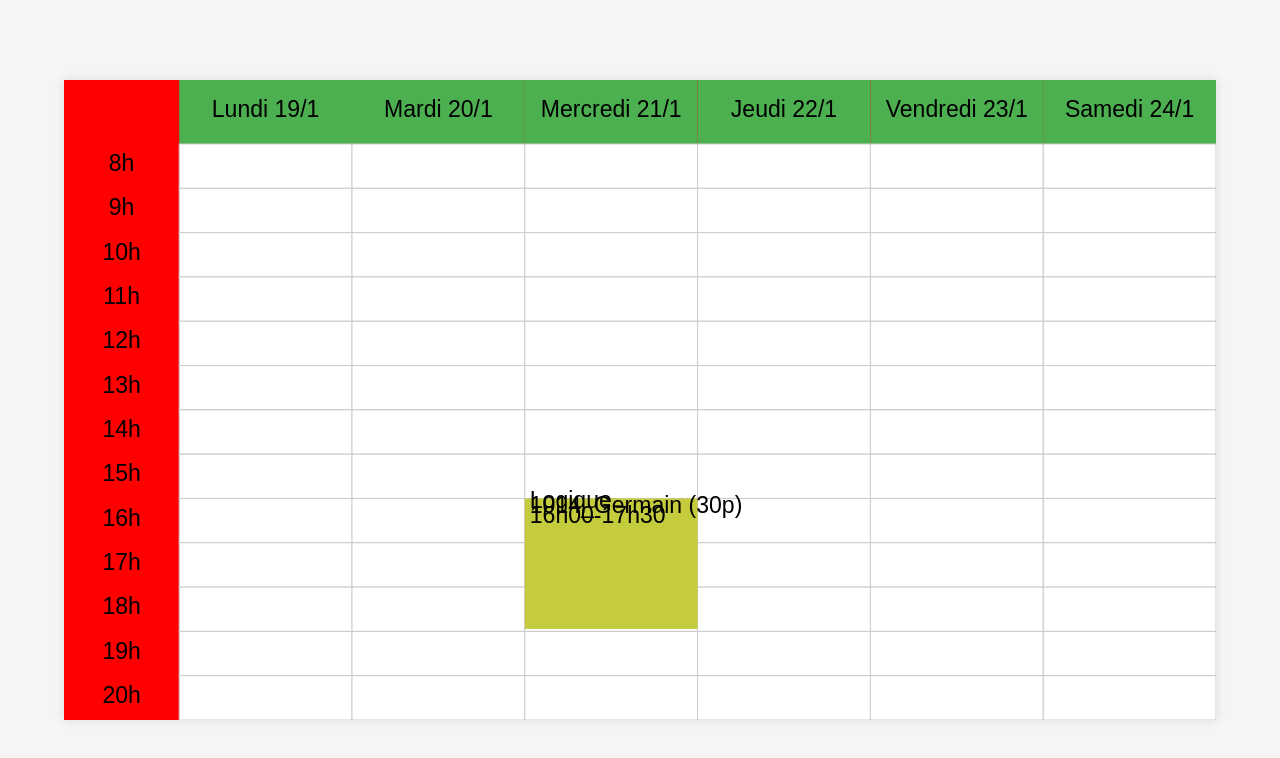
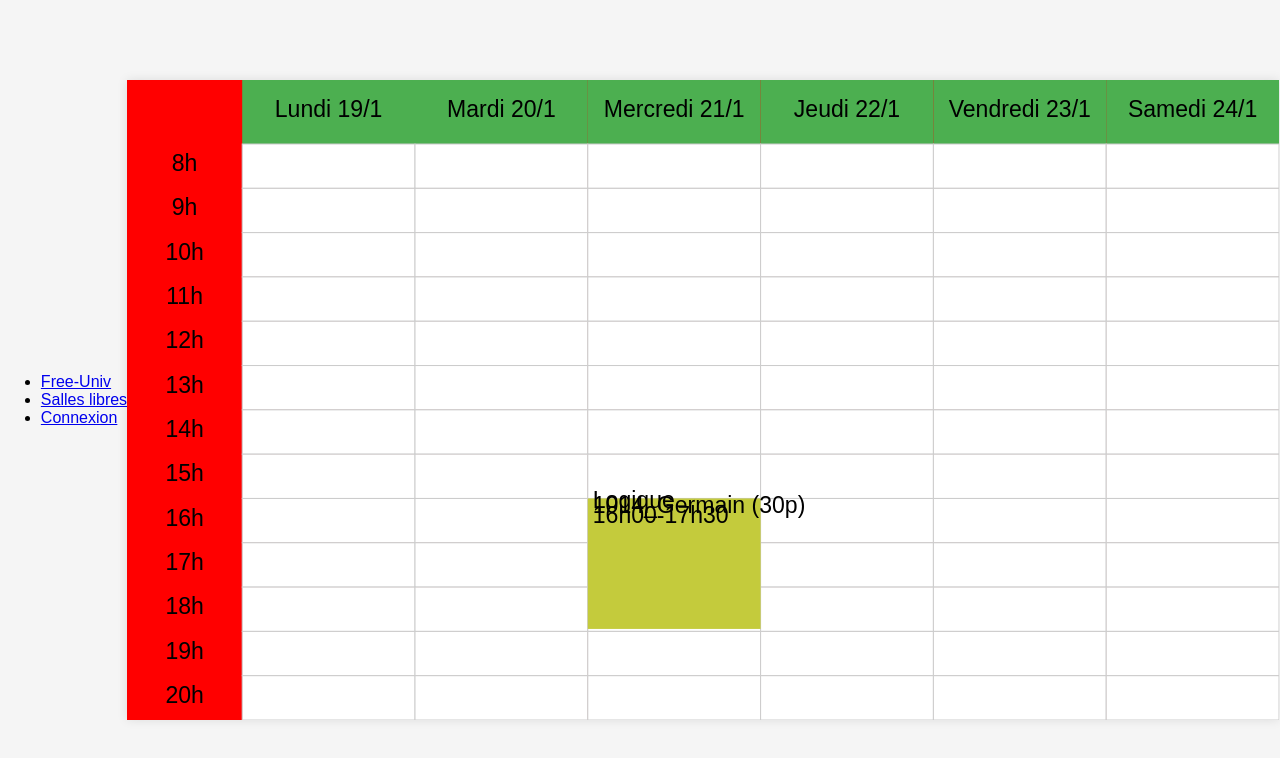
Before and after one commit to ChadiAbb/free-univ-site, a plain HTML site: page front/index.html in a window 1280 px wide. Drawn offline with Linux system fonts and the light colour scheme.

Commit message:
ajout d'une navbar

```diff
--- a/front/index.html
+++ b/front/index.html
@@ -6,6 +6,7 @@
     <script src="./draw.js">
         window.onload = draw_table;
     </script>
+    <script src="./navbar.js"></script>
     <style>
          body {
             font-family: Arial, sans-serif;
@@ -24,6 +25,7 @@
     <title>Document</title>
 </head>
 <body>
+    <nav id="navbar"></nav>
     <svg width=90% height=80% xmlns="http://www.w3.org/2000/svg" id="table">
     </svg>
     <script>
--- /dev/null
+++ b/front/navbar.js
@@ -0,0 +1,45 @@
+document.addEventListener("DOMContentLoaded", () => {
+    const navbar = document.getElementById("navbar");
+    const token = localStorage.getItem("token");
+
+    console.log(navbar);
+
+    let navContent = `
+        <ul id="nav-links">
+        <li>
+            <a href="./index.html">Free-Univ</a>
+        </li>
+        <li>
+            <a href="./free.html">Salles libres</a>
+        </li>
+    `;
+    if(token) {
+        navContent += `
+        <li>
+            <a href="./preferences.html">Prefences</a>
+        </li>
+        <li>
+            <button id="logoutBtn">Déconnexion</button>
+        </li>
+        `;
+    } else {
+        navContent += `
+        <li>
+            <a href="login.html">Connexion</a>
+        </li>
+        `;
+    }
+    navContent+=`</ul>`;
+    console.log(navContent);
+
+    navbar.innerHTML = navContent;
+
+    const logoutBtn = document.getElementById("logoutBtn");
+    if(logoutBtn) {
+        logoutBtn.addEventListener("click", () => {
+            localStorage.removeItem("token");
+            window.location.href = "index.html"
+        });
+    }
+
+});
```
